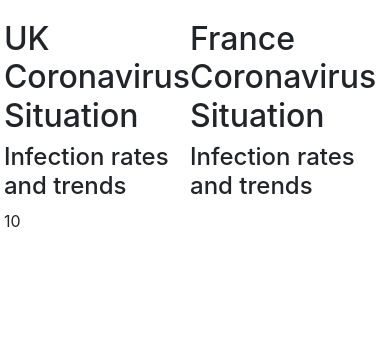
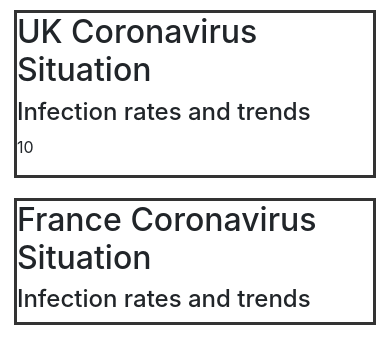
Before and after one commit to rjjfox/covid-dashboard, a Flask app: template coviddashboard/templates/index.html in a window 390 px wide. Shown: the part 56-420 px from the top of the page. Run offline with Flask 2, Linux system fonts and the light colour scheme; the template is opened without the code that fills it: most values are stand-ins (such as "Sample title", 1, 10 or a date in 2020); some libraries are stand-ins or nearby versions.

Commit message:
Make Plotly plots responsive

```diff
--- a/coviddashboard/routes.py
+++ b/coviddashboard/routes.py
@@ -15,7 +15,7 @@ def index():
     current_moving_average = get_current_moving_average()
 
     # plot ids for the html id tag
-    ids = ["figure-{}".format(i) for i, _ in enumerate(figures)]
+    ids = [f"figure-{i}" for i, _ in enumerate(figures)]
 
     # Convert the plotly figures to JSON for javascript in html template
     figuresJSON = json.dumps(figures, cls=plotly.utils.PlotlyJSONEncoder)
--- a/coviddashboard/static/styles/main.css
+++ b/coviddashboard/static/styles/main.css
@@ -1,19 +1,17 @@
 .container-1 {
   margin: 0 1%;
   display: flex;
-
-  /* flex-flow: row wrap;
-  justify-content: space-around; */
+  flex-flow: row wrap;
+  /* justify-content: space-around; */
 }
 
-/* .uk {
-  grid-column: 1;
+.uk,
+.france {
+  flex: 1;
+  margin: 10px;
+  border: 3px solid #333;
 }
 
-.france {
-  grid-column: 2;
+/* .column-title {
+  margin-top: 20px;
 } */
-
-.column-title {
-  margin-top: 20px;
-}
--- a/coviddashboard/templates/index.html
+++ b/coviddashboard/templates/index.html
@@ -54,23 +54,10 @@
 
             <div>
                 <!-- Charts -->
-                <div class="main-graph">
-
-                    <div id="charts">
-                        <div class="row">
-                            <div>
-                                <div id="{{ids[0]}}"></div>
-                            </div>
-                        </div>
-                    </div>
-                </div>
+                <div id="{{ids[0]}}"></div>
 
                 <!-- Number stats -->
-                <div>
-                    <div>
-                        <p>{{ current_moving_average }}</p>
-                    </div>
-                </div>
+                <p>{{ current_moving_average }}</p>
             </div>
 
         </div>
@@ -97,12 +84,16 @@
         // plots the figure with id
         // id much match the div id above in the html
         var figures = {{ figuresJSON | safe }};
-        var ids = {{ids | safe}};
+        var ids = {{ ids | safe }};
         for (var i in figures) {
-            Plotly.plot(ids[i],
+            Plotly.newPlot(ids[i],
                 figures[i].data,
-                figures[i].layout || {});
+                figures[i].layout|| {});
         }
+
+        // window.onresize = function () {
+        //     for (var i in figures) {Plotly.Plots.resize(ids[i]);}
+        // }
     </script>
 
 </footer>
```
Also changed, not shown: coviddashboard/wrangling/data_wrangling.py (+2 -12 lines).
